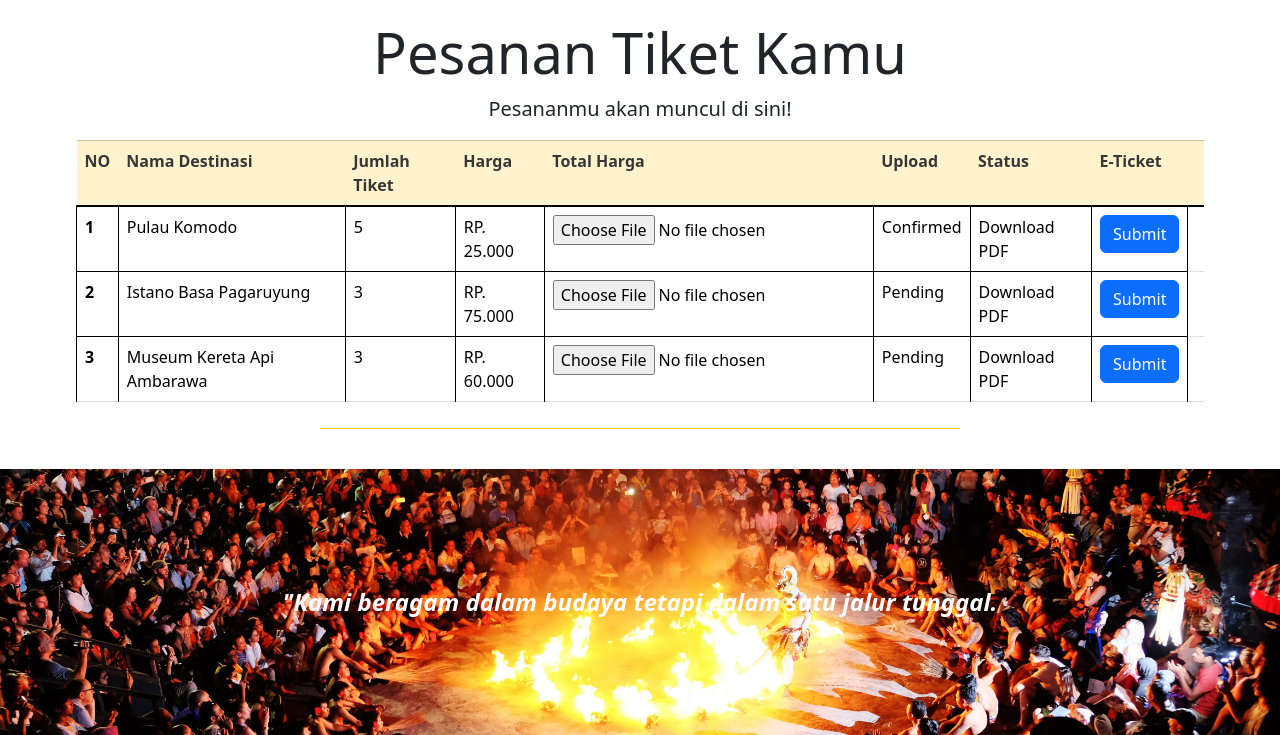
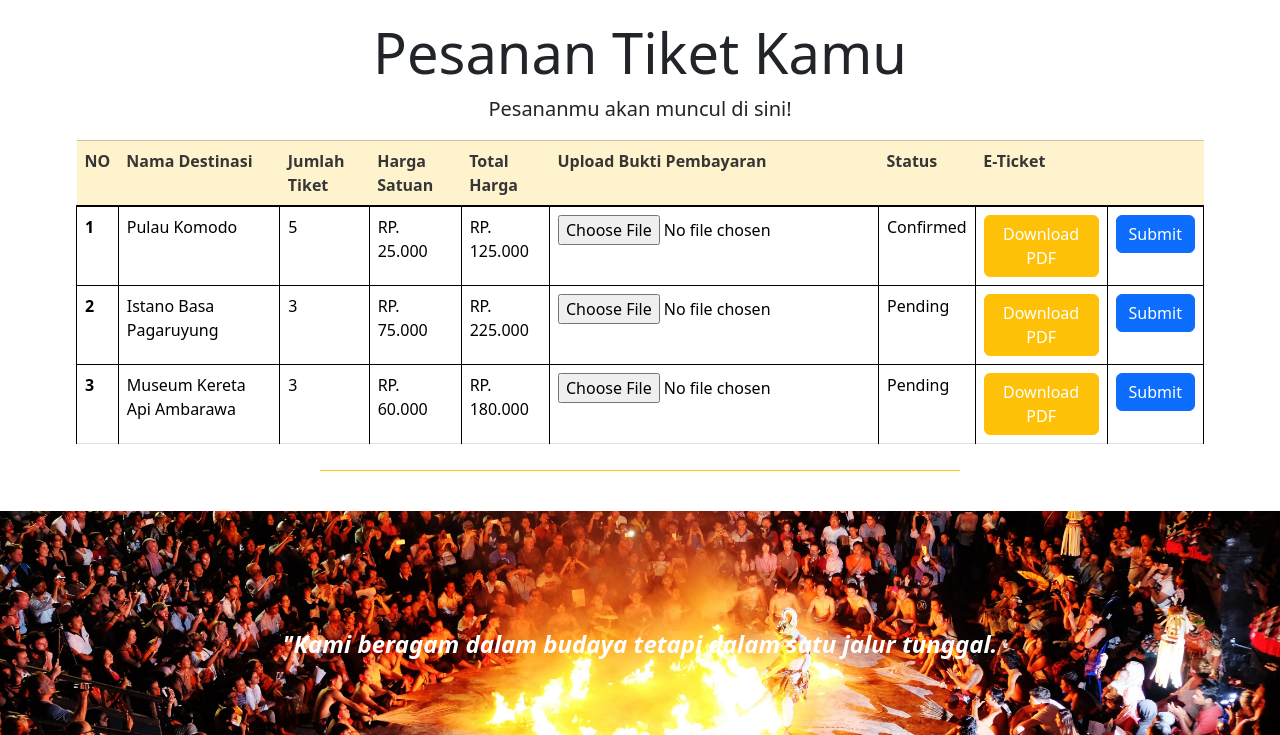
Before and after one commit to rkhawariz/teamProject, a Flask app: page /cek_pesanan in a window 1280 px wide. Shown: the part 101-836 px from the top of the page. Run offline with Flask 3, Linux system fonts and the light colour scheme; some libraries are stand-ins or nearby versions.

Commit message:
ubah cek_pesanan

```diff
--- a/templates/cek_pesanan.html
+++ b/templates/cek_pesanan.html
@@ -73,7 +73,7 @@
         }
 
         #mainNav {
-            background-image:url(../static/img/background-navbar.png);
+            background-image: url(../static/img/background-navbar.png);
         }
     </style>
 </head>
@@ -125,7 +125,8 @@
                         </li>
                         <!-- {% else %} -->
                         <li>
-                            <a class="dropdown-item" href="/cek_pesanan"><i class="fas fa-ticket fa-sm fa-fw mr-2"></i>Cek
+                            <a class="dropdown-item" href="/cek_pesanan"><i
+                                    class="fas fa-ticket fa-sm fa-fw mr-2"></i>Cek
                                 Pesanan</a>
                         </li>
                         <!-- {% endif %} -->
@@ -169,9 +170,9 @@
                                 <th scope="col">NO</th>
                                 <th scope="col">Nama Destinasi</th>
                                 <th scope="col">Jumlah Tiket</th>
-                                <th scope="col">Harga</th>
+                                <th scope="col">Harga Satuan</th>
                                 <th scope="col">Total Harga</th>
-                                <th scope="col">Upload</th>
+                                <th scope="col">Upload Bukti Pembayaran</th>
                                 <th scope="col">Status</th>
                                 <th scope="col">E-Ticket</th>
                                 <th scope="col"></th>
@@ -183,9 +184,13 @@
                                 <td>Pulau Komodo</td>
                                 <td>5</td>
                                 <td>RP. 25.000</td>
+                                <td>RP. 125.000</td>
                                 <td><input type="file" /></td>
                                 <td>Confirmed</td>
-                                <td><a href="link_e_ticket">Download PDF</a></td>
+                                <td>
+                                    <a href="link_e_ticket" class="btn btn-warning"
+                                        style="text-decoration: none; color: white;">Download PDF</a>
+                                </td>
                                 <td><button type="submit" class="btn btn-primary">Submit</button></td>
                             </tr>
                             <tr>
@@ -193,9 +198,13 @@
                                 <td>Istano Basa Pagaruyung</td>
                                 <td>3</td>
                                 <td>RP. 75.000</td>
+                                <td>RP. 225.000</td>
                                 <td><input type="file" /></td>
                                 <td>Pending</td>
-                                <td><a href="link_e_ticket">Download PDF</a></td>
+                                <td>
+                                    <a href="link_e_ticket" class="btn btn-warning"
+                                        style="text-decoration: none; color: white;">Download PDF</a>
+                                </td>
                                 <td><button type="submit" class="btn btn-primary">Submit</button></td>
                             </tr>
                             <tr>
@@ -203,9 +212,13 @@
                                 <td>Museum Kereta Api Ambarawa</td>
                                 <td>3</td>
                                 <td>RP. 60.000</td>
+                                <td>RP. 180.000</td>
                                 <td><input type="file" /></td>
                                 <td>Pending</td>
-                                <td><a href="link_e_ticket">Download PDF</a></td>
+                                <td>
+                                    <a href="link_e_ticket" class="btn btn-warning"
+                                        style="text-decoration: none; color: white;">Download PDF</a>
+                                </td>
                                 <td><button type="submit" class="btn btn-primary">Submit</button></td>
                             </tr>
                         </tbody>
```
